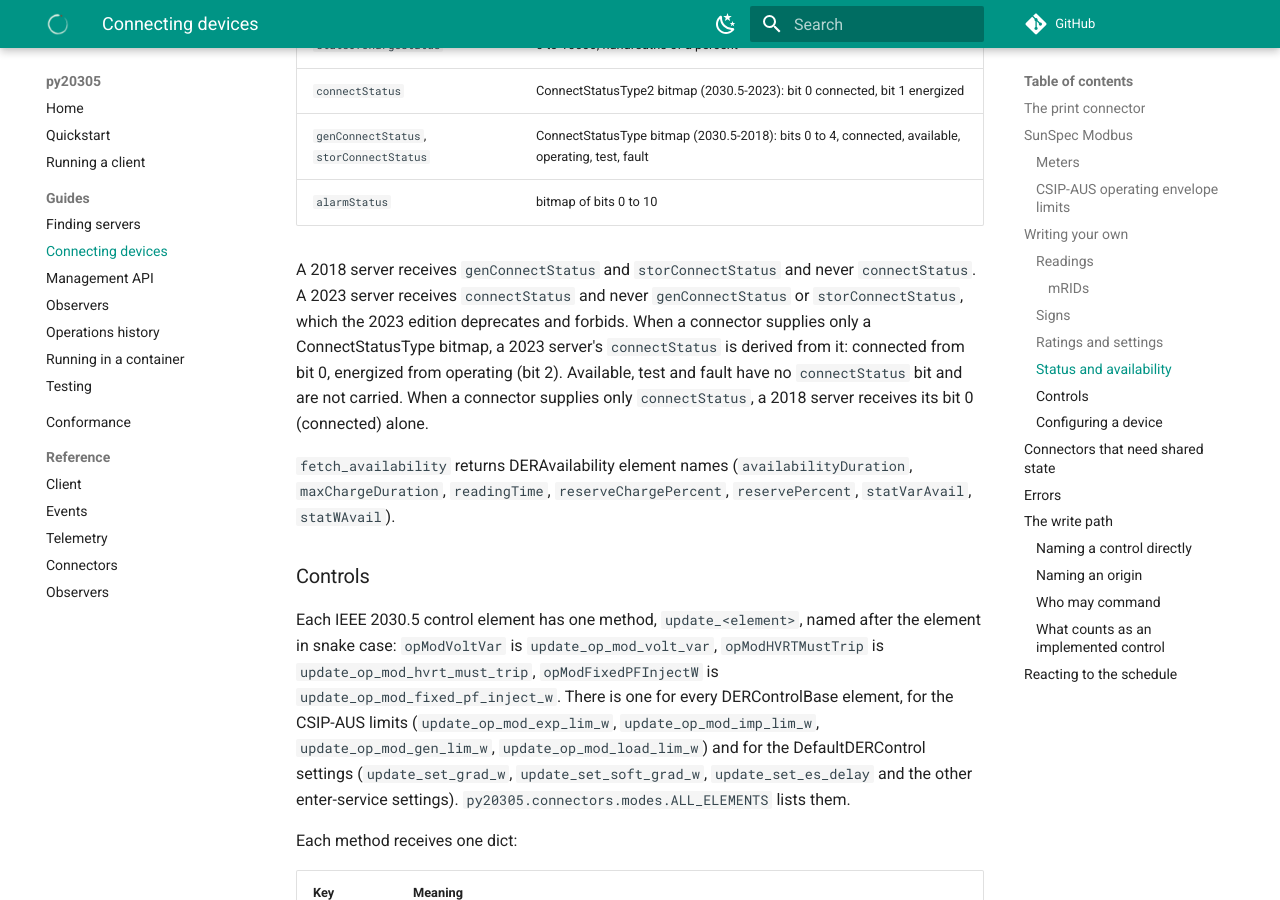
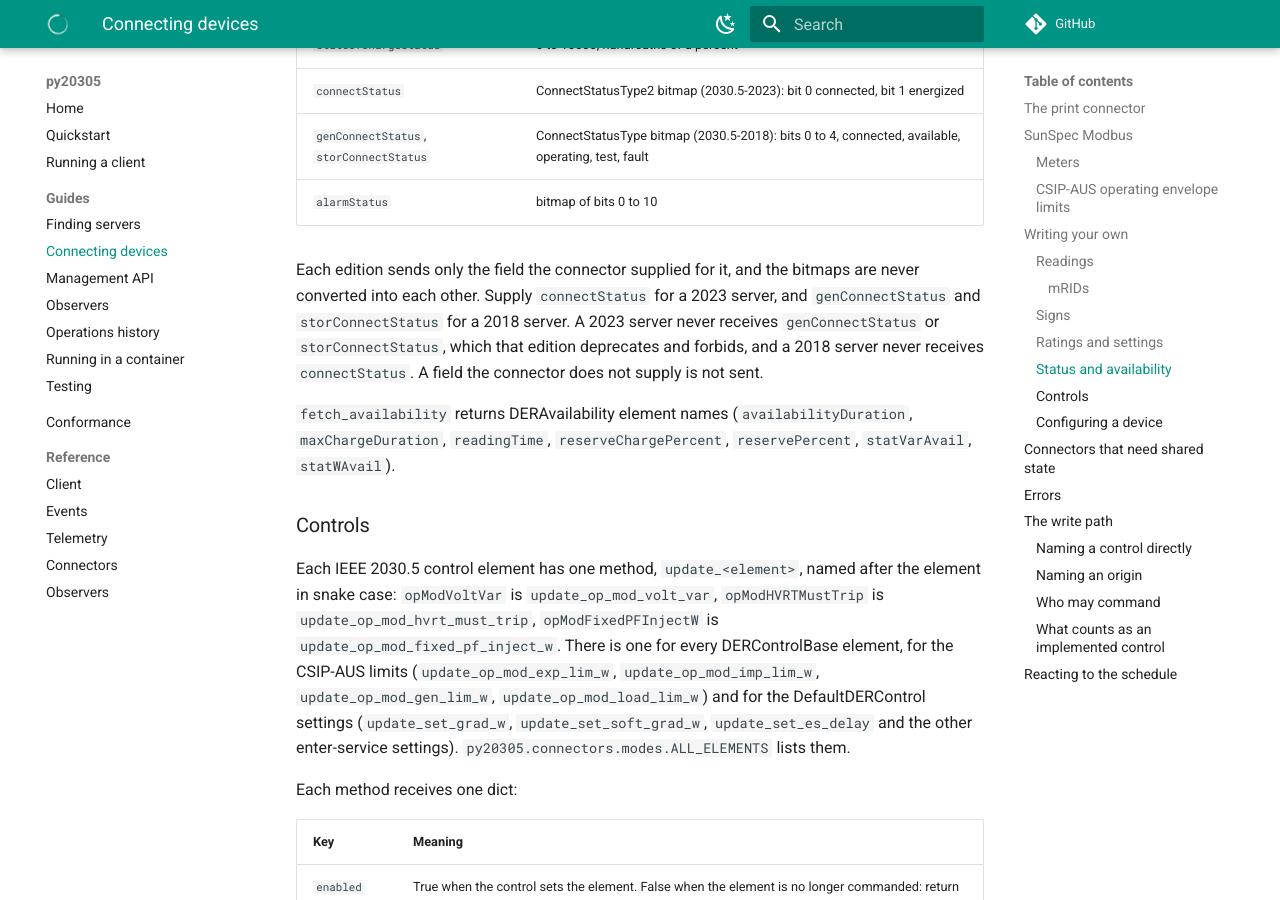
Before and after one commit to DERSecurity/py20305, an MkDocs documentation site: the page built from docs/connectors.md, in a window 1280 px wide and 900 px high, scrolled down 6810 px. Built offline with MkDocs 1.6.1 and Material for MkDocs 9.7.7, drawn with Linux system fonts in a browser that asks for light colours; comment, search, counter and statistics services are not loaded.

Commit message:
Send each edition only the connect status the connector supplied
The 2018 and 2023 connect-status bitmaps define their bits differently, so they are no longer converted into each other. A 2023 server receives connectStatus only when the connector supplied it, and never genConnectStatus or storConnectStatus. A 2018 server receives genConnectStatus and storConnectStatus only as supplied, and never connectStatus. The SunSpec connector supplies both from the device, so it is unaffected.

```diff
--- a/docs/connectors.md
+++ b/docs/connectors.md
@@ -264,14 +264,12 @@ IEEE 2030.5 type and leaves out, with a warning, a value outside it:
 | `genConnectStatus`, `storConnectStatus` | ConnectStatusType bitmap (2030.5-2018): bits 0 to 4, connected, available, operating, test, fault |
 | `alarmStatus` | bitmap of bits 0 to 10 |
 
-A 2018 server receives `genConnectStatus` and `storConnectStatus` and never
-`connectStatus`. A 2023 server receives `connectStatus` and never
-`genConnectStatus` or `storConnectStatus`, which the 2023 edition deprecates and
-forbids. When a connector supplies only a ConnectStatusType bitmap, a 2023
-server's `connectStatus` is derived from it: connected from bit 0, energized from
-operating (bit 2). Available, test and fault have no `connectStatus` bit and are
-not carried. When a connector supplies only `connectStatus`, a 2018 server
-receives its bit 0 (connected) alone.
+Each edition sends only the field the connector supplied for it, and the
+bitmaps are never converted into each other. Supply `connectStatus` for a 2023
+server, and `genConnectStatus` and `storConnectStatus` for a 2018 server. A 2023
+server never receives `genConnectStatus` or `storConnectStatus`, which that
+edition deprecates and forbids, and a 2018 server never receives
+`connectStatus`. A field the connector does not supply is not sent.
 
 `fetch_availability` returns DERAvailability element names
 (`availabilityDuration`, `maxChargeDuration`, `readingTime`,
```
Also changed, not shown: changelog.d/85.fixed.md (+6 -6 lines), 2 other files.
